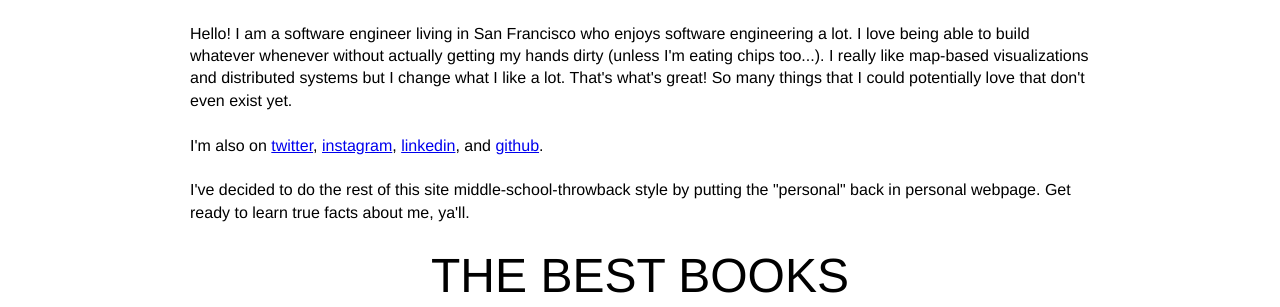
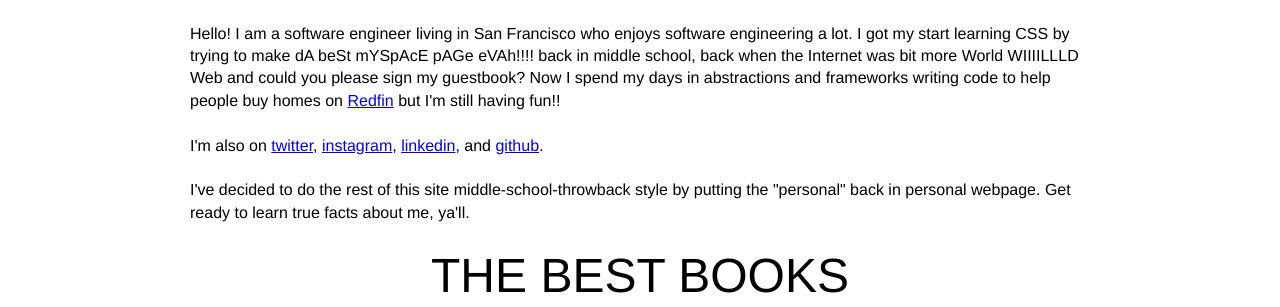
Before and after one commit to helenaut/helenaut.github.io, a plain HTML site: page index.html in a window 1280 px wide. Shown: the part 592-899 px from the top of the page. Drawn offline with Linux system fonts and the light colour scheme.

Commit message:
updated bio

```diff
--- a/index.html
+++ b/index.html
@@ -26,7 +26,7 @@
 				<a name="about"></a>
 				<div class="content-header">About</div>
 				<div class="content-width">
-					Hello! I am a software engineer living in San Francisco who enjoys software engineering a lot. I love being able to build whatever whenever without actually getting my hands dirty (unless I'm eating chips too...). I really like map-based visualizations and distributed systems but I change what I like a lot. That's what's great! So many things that I could potentially love that don't even exist yet.<br /><br />
+					Hello! I am a software engineer living in San Francisco who enjoys software engineering a lot. I got my start learning CSS by trying to make dA beSt mYSpAcE pAGe eVAh!!!! back in middle school, back when the Internet was bit more World WIIIILLLD Web and could you please sign my guestbook? Now I spend my days in abstractions and frameworks writing code to help people buy homes on <a href="http://www.redfin.com">Redfin</a> but I'm still having fun!!<br /><br />
 
 					I'm also on <a href="https://twitter.com/helenaut">twitter</a>, <a href="https://instagram.com/helenaut">instagram</a>, <a href="https://www.linkedin.com/in/helenweng">linkedin</a>, and <a href="https://github.com/helenaut">github</a>.<br /><br />
 
```
